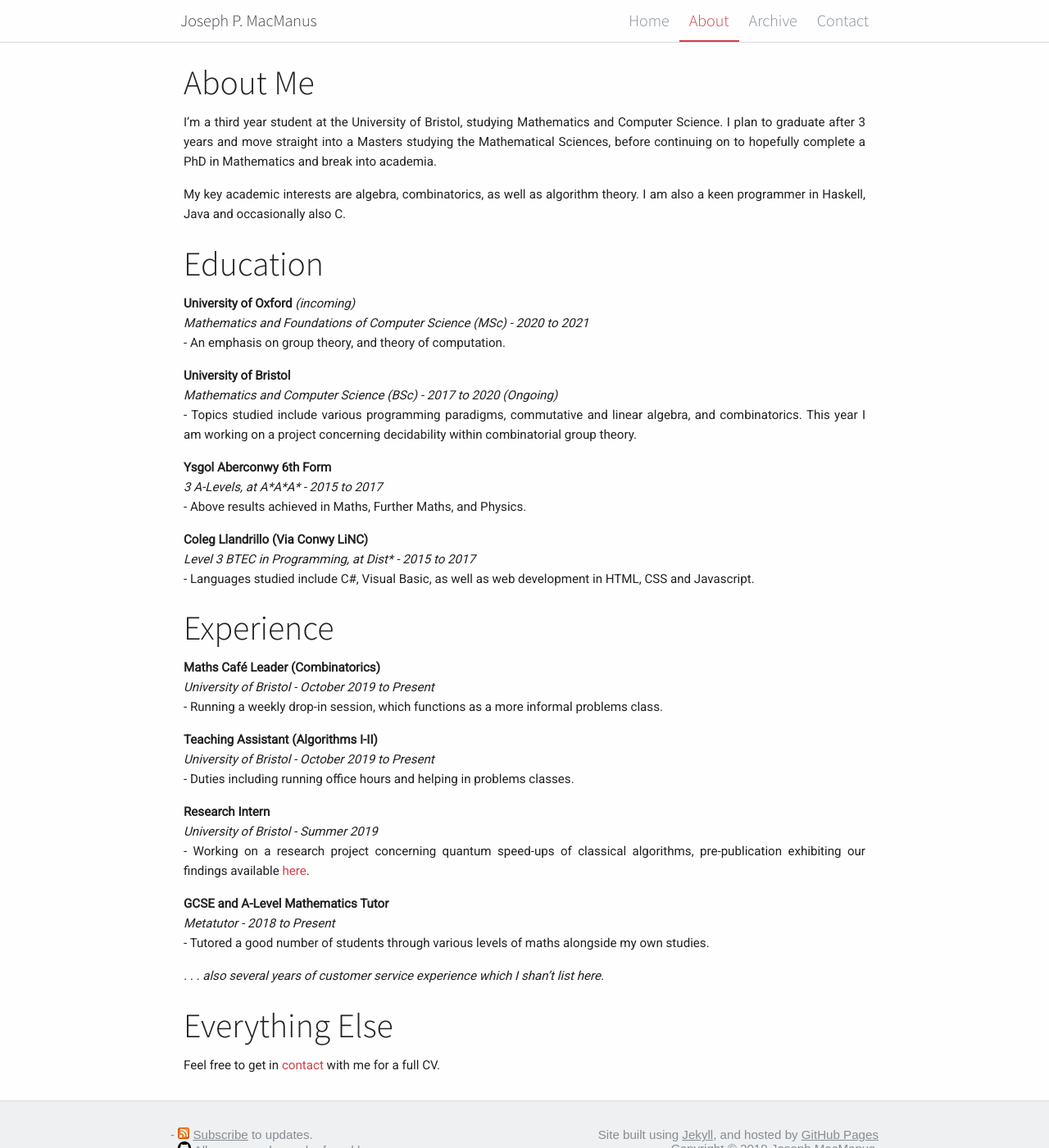
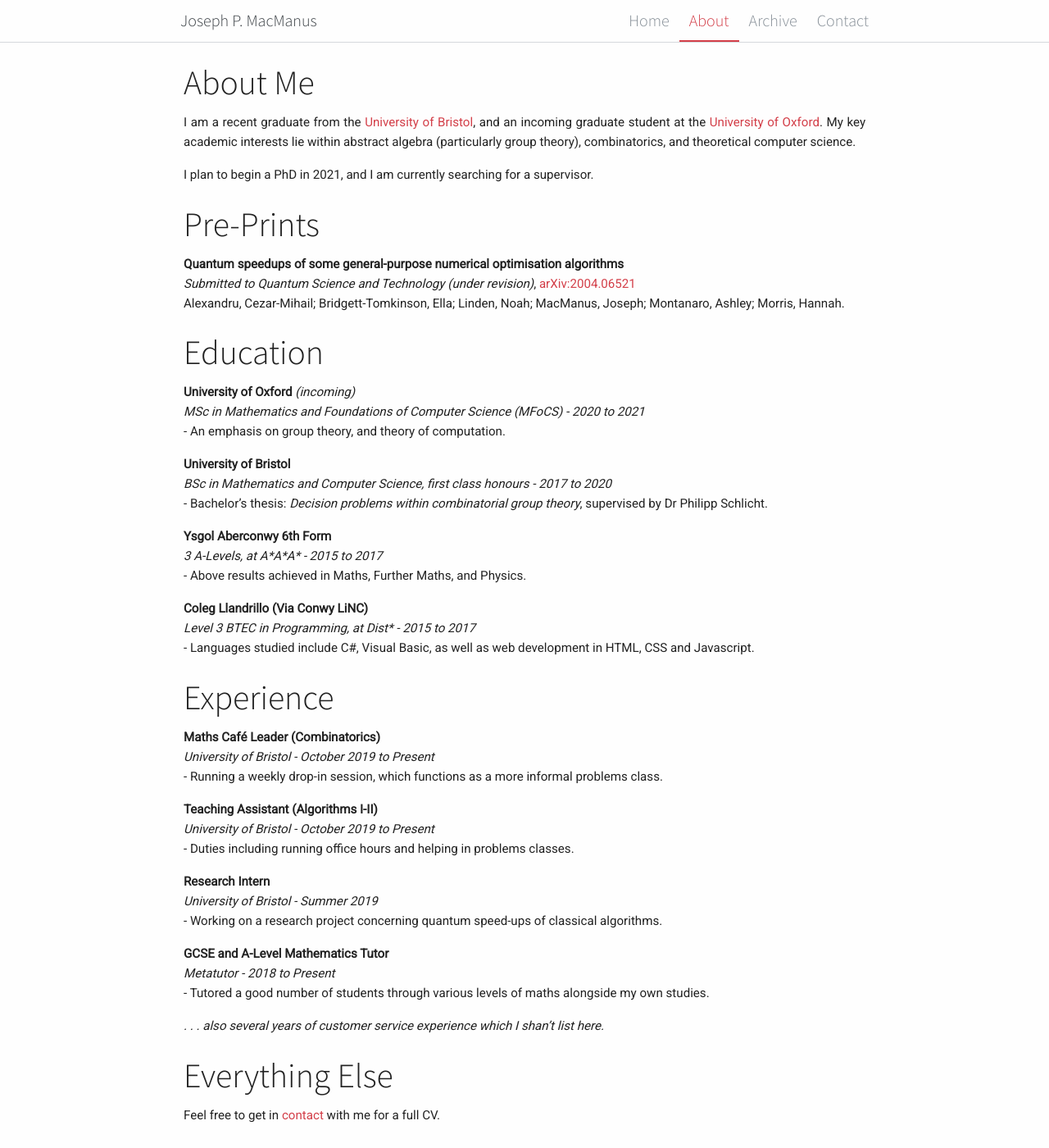
Before and after one commit to tiepdotme/jpmacmanus.me, a Jekyll site: the page built from about.md, in a window 1280 px wide and 1400 px high. Shown: the whole window at 82% size. Built offline with Jekyll 4.4.1, drawn with Linux system fonts in a browser that asks for light colours; formulas are drawn with MathJax 3.

Commit message:
added preprint and updated about page

```diff
--- a/about.md
+++ b/about.md
@@ -6,19 +6,26 @@
 
 # About Me
 
-I'm a third year student at the University of Bristol, studying Mathematics and Computer Science. I plan to graduate after 3 years and move straight into a Masters studying the Mathematical Sciences, before continuing on to hopefully complete a PhD in Mathematics and break into academia.
+I am a recent graduate from the [University of Bristol](bris.ac.uk), and an incoming graduate student at the [University of Oxford](ox.ac.uk). My key academic interests lie within abstract algebra (particularly group theory), combinatorics, and theoretical computer science.
 
-My key academic interests are algebra, combinatorics, as well as algorithm theory. I am also a keen programmer in Haskell, Java and occasionally also C.
+I plan to begin a PhD in 2021, and I am currently searching for a supervisor.
+
+# Pre-Prints
+
+**Quantum speedups of some general-purpose numerical optimisation algorithms**
+*Submitted to Quantum Science and Technology (under revision)*, [arXiv:2004.06521](https://arxiv.org/abs/2004.06521)
+Alexandru, Cezar-Mihail; Bridgett-Tomkinson, Ella; Linden, Noah; MacManus, Joseph; Montanaro, Ashley; Morris, Hannah.
+
 
 # Education
 
 **University of Oxford** *(incoming)*
-*Mathematics and Foundations of Computer Science (MSc) - 2020 to 2021*
+*MSc in Mathematics and Foundations of Computer Science (MFoCS) - 2020 to 2021*
 \- An emphasis on group theory, and theory of computation.
 
 **University of Bristol**
-*Mathematics and Computer Science (BSc) - 2017 to 2020 (Ongoing)*
-\- Topics studied include various programming paradigms, commutative and linear algebra, and combinatorics. This year I am working on a project concerning decidability within combinatorial group theory.
+*BSc in Mathematics and Computer Science, first class honours - 2017 to 2020*
+\- Bachelor's thesis: *Decision problems within combinatorial group theory*, supervised by Dr Philipp Schlicht.
 
 **Ysgol Aberconwy 6th Form**
 *3 A-Levels, at A\*A\*A\* - 2015 to 2017*
@@ -40,7 +47,7 @@
 
 **Research Intern**
 *University of Bristol - Summer 2019*
-\- Working on a research project concerning quantum speed-ups of classical algorithms, pre-publication exhibiting our findings available [here](https://arxiv.org/abs/2004.06521).
+\- Working on a research project concerning quantum speed-ups of classical algorithms.
 
 **GCSE and A-Level Mathematics Tutor**
 *Metatutor - 2018 to Present*
```
